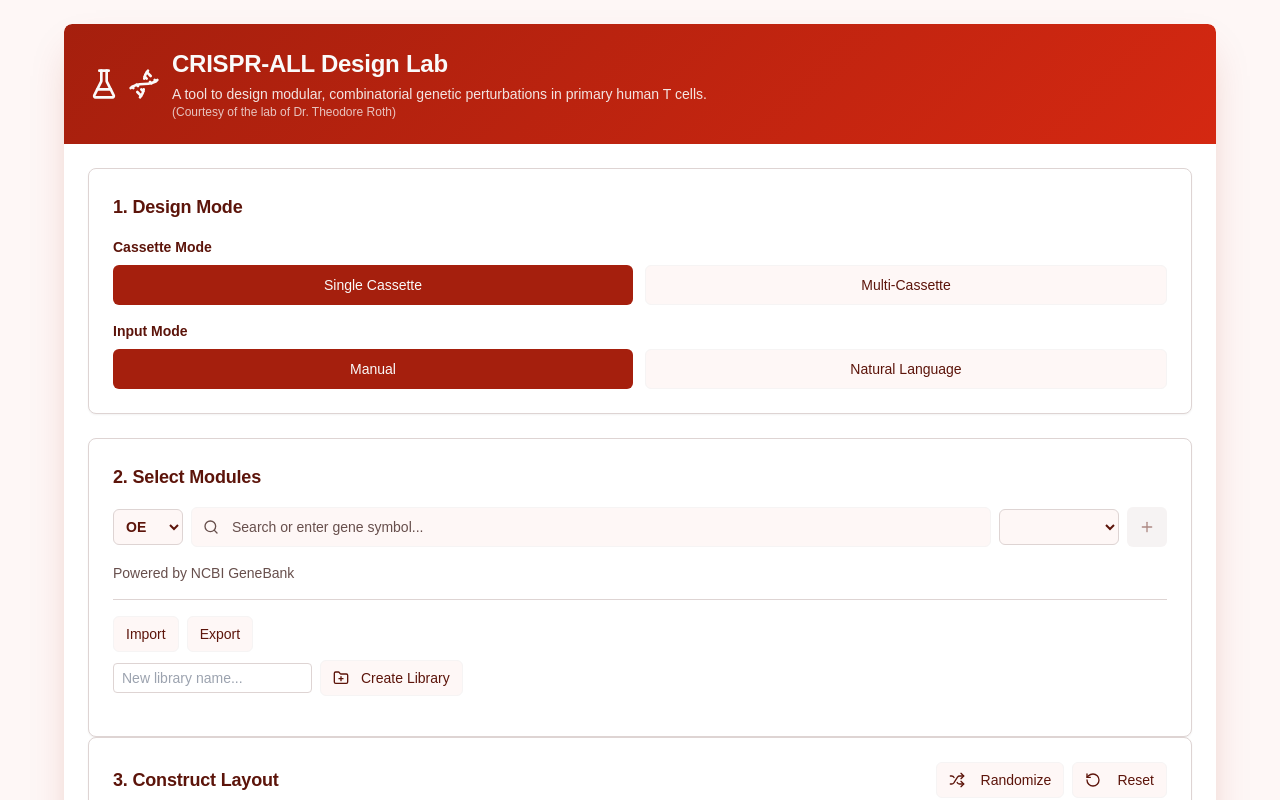
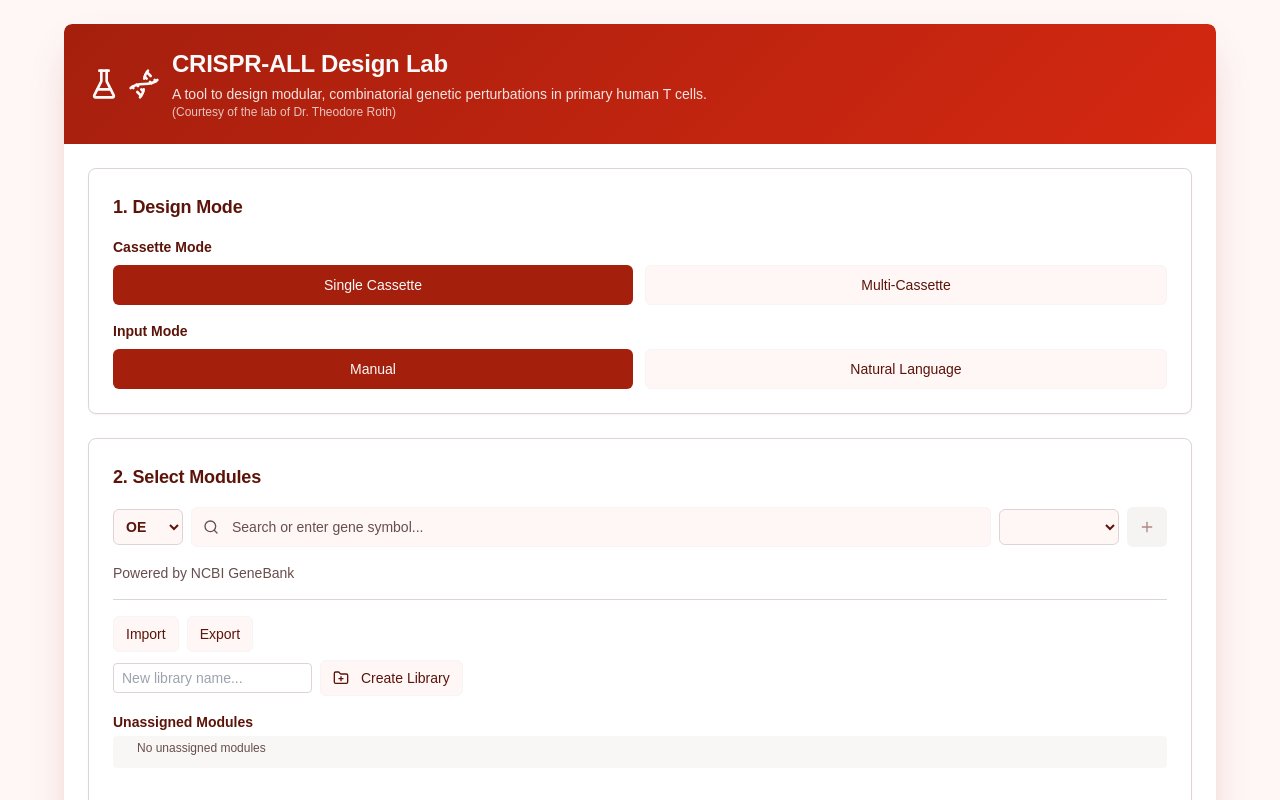
Before and after one commit to Siddheshmittra/CRISPR-All_Hands_On_Deck, a React (Vite) app: page / in a window 1280 px wide. Shown: the top 800 px of the page. Built offline with nearby package versions, Linux system fonts and the light colour scheme; a web font is replaced by a local one.

Commit message:
the unassigned modules

```diff
--- a/src/components/design-lab/module-selector.tsx
+++ b/src/components/design-lab/module-selector.tsx
@@ -271,7 +271,7 @@ export const ModuleSelector = ({ selectedModules, onModuleSelect, onModuleDesele
   function handleDragEnd(result: any) {
     const { source, destination, draggableId } = result;
     if (!destination) return;
-    // If dropped in same folder and position, do nothing
+    // If dropped in same list and position, do nothing
     if (
       source.droppableId === destination.droppableId &&
       source.index === destination.index
@@ -279,7 +279,6 @@ export const ModuleSelector = ({ selectedModules, onModuleSelect, onModuleDesele
       return;
     }
     setFolders(prevFolders => {
-      // Remove from source
       let newFolders = prevFolders.map(folder => {
         if (folder.id === source.droppableId) {
           return {
@@ -289,7 +288,12 @@ export const ModuleSelector = ({ selectedModules, onModuleSelect, onModuleDesele
         }
         return folder;
       });
-      // Add to destination
+      // Remove from all folders if source is unassigned
+      if (source.droppableId === 'unassigned') {
+        // nothing to remove
+      }
+      // Add to destination folder
+      if (destination.droppableId !== 'unassigned') {
         newFolders = newFolders.map(folder => {
           if (folder.id === destination.droppableId) {
             const newModules = Array.from(folder.modules);
@@ -301,6 +305,10 @@ export const ModuleSelector = ({ selectedModules, onModuleSelect, onModuleDesele
           }
           return folder;
         });
+      } else {
+        // Remove from all folders (move to unassigned)
+        // Already removed above
+      }
       return newFolders;
     });
   }
@@ -404,6 +412,42 @@ export const ModuleSelector = ({ selectedModules, onModuleSelect, onModuleDesele
         </Button>
       </div>
       {/* Folder/Library display */}
+      {/* Unassigned Modules Area */}
+      <div className="mb-4">
+        <div className="font-semibold text-sm mb-1">Unassigned Modules</div>
+        <Droppable droppableId="unassigned" direction="horizontal">
+          {(provided, snapshot) => (
+            <div
+              ref={provided.innerRef}
+              {...provided.droppableProps}
+              className="pl-6 pb-2 pt-1 flex flex-wrap gap-2 min-h-[32px] bg-muted/50 rounded"
+            >
+              {unassignedModules.length === 0 && <span className="text-xs text-muted-foreground">No unassigned modules</span>}
+              {unassignedModules.map((module, idx) => (
+                <Draggable key={module.id} draggableId={module.id} index={idx}>
+                  {(dragProvided, dragSnapshot) => (
+                    <div
+                      ref={dragProvided.innerRef}
+                      {...dragProvided.draggableProps}
+                      {...dragProvided.dragHandleProps}
+                      className={`cursor-move transition-transform ${dragSnapshot.isDragging ? 'scale-105 rotate-2 z-50' : 'hover:scale-105'}`}
+                    >
+                      <Badge
+                        variant="secondary"
+                        className={`text-xs ${isSelected(module.id) ? 'bg-primary text-primary-foreground' : ''} ${dragSnapshot.isDragging ? 'shadow-lg' : ''}`}
+                        onClick={() => handleModuleClick(module)}
+                      >
+                        {module.name}
+                      </Badge>
+                    </div>
+                  )}
+                </Draggable>
+              ))}
+              {provided.placeholder}
+            </div>
+          )}
+        </Droppable>
+      </div>
       <div className="mb-4">
         {folders.map(folder => (
           <div key={folder.id} className="mb-2 border rounded bg-muted">
```
Lines whose indentation alone changed are shown as unchanged.
